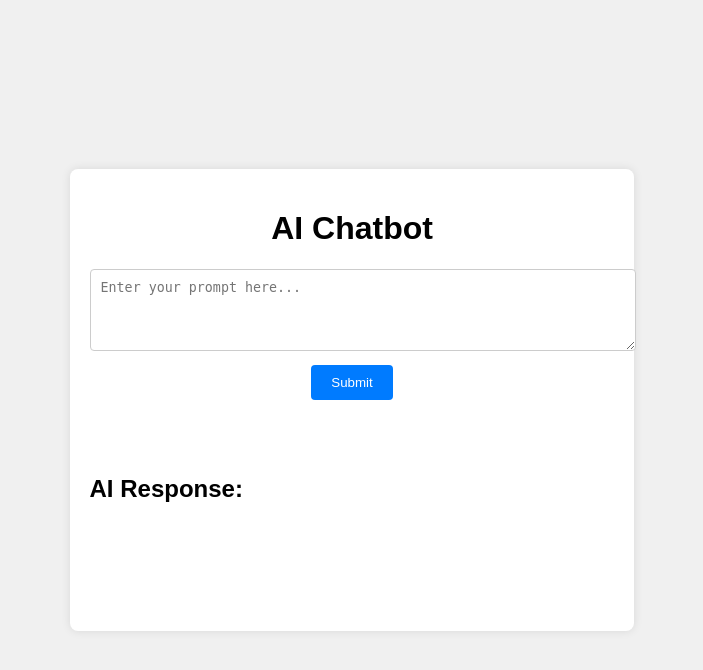
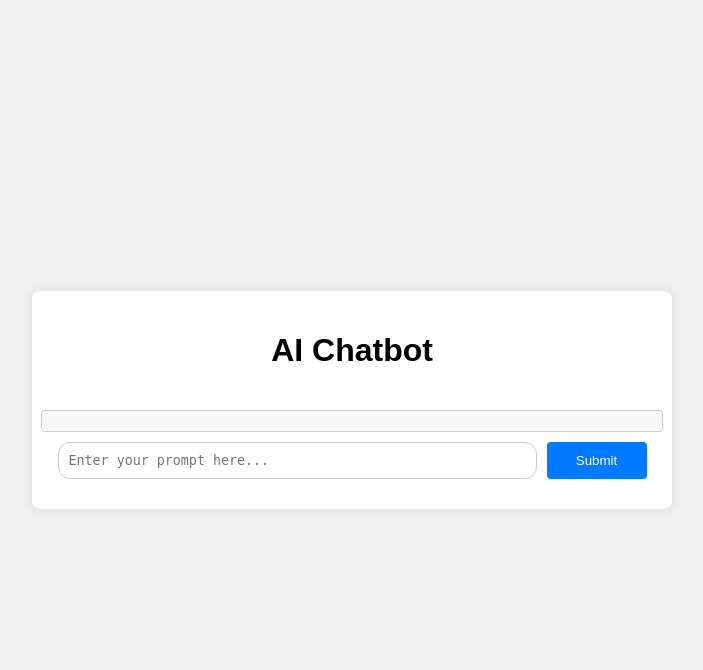
Before and after one commit to D3CL4NZ/LiveDocMD, a Flask app: page / in a window 1280 px wide. Shown: the top 670 px of the page, without its empty margins (288-991 px from the left). Run offline with Flask 2, Linux system fonts and the light colour scheme.

Commit message:
Created Web UI
Co-authored-by: Kc <krigor17@users.noreply.github.com>
Co-authored-by: Cooperwad <Cooperwad@users.noreply.github.com>

```diff
--- a/src/static/styles.css
+++ b/src/static/styles.css
@@ -9,19 +9,31 @@ body {
 }
 
 .container {
-    text-align: center;
+    display: flex;
+    flex-direction: column;
+    align-items: center;
     background: white;
     padding: 20px;
     border-radius: 8px;
     box-shadow: 0 0 10px rgba(0, 0, 0, 0.1);
+    width: 80%;
+    max-width: 600px;
+}
+
+.form-group {
+    display: flex;
+    width: 100%;
+    margin-top: 10px;
+    margin-bottom: 10px;
 }
 
 textarea {
+    flex: 1;
+    padding: 10px;
+    border-radius: 12px;
+    border: 1px solid #ccc;
+    resize: none;
     width: 100%;
-    padding: 10px;
-    margin-bottom: 10px;
-    border-radius: 4px;
-    border: 1px solid #ccc;
 }
 
 button {
@@ -31,6 +43,8 @@ button {
     background-color: #007BFF;
     color: white;
     cursor: pointer;
+    margin-left: 10px;
+    width: 100px; /* Set a fixed width for the button */
 }
 
 button:hover {
@@ -40,5 +54,15 @@ button:hover {
 #response-box {
     margin-top: 20px;
     text-align: left;
+    max-height: 300px;
+    overflow-y: auto;
+    border: 1px solid #ccc;
+    padding: 10px;
+    border-radius: 4px;
+    background-color: #f9f9f9;
+    width: 100%;
+}
+
+.response-content {
     white-space: pre-wrap; /* Preserve whitespace and line breaks */
 }
--- a/src/templates/index.html
+++ b/src/templates/index.html
@@ -9,16 +9,22 @@
 <body>
     <div class="container">
         <h1>AI Chatbot</h1>
+        <div id="response-box">
+            <div id="response" class="response-content"></div>
+        </div>
         <form id="prompt-form">
-            <textarea id="prompt" name="prompt" rows="4" cols="50" placeholder="Enter your prompt here..."></textarea>
-            <button type="submit">Submit</button>
+            <div class="form-group">
+                <textarea id="prompt" name="prompt" rows="1" cols="55" placeholder="Enter your prompt here..."></textarea>
+                <button type="submit">Submit</button>
+            </div>
         </form>
-        <div id="response-box">
-            <h2>AI Response:</h2>
-            <p id="response"></p>
-        </div>
     </div>
     <script>
+        window.setInterval(function() {
+            var elem = document.getElementById('response-box');
+            elem.scrollTop = elem.scrollHeight;
+        }, 500);
+
         document.getElementById('prompt-form').addEventListener('submit', async function(event) {
             event.preventDefault();
             const prompt = document.getElementById('prompt').value;
@@ -41,6 +47,7 @@
                 const { done, value } = await reader.read();
                 if (done) break;
                 responseBox.textContent += decoder.decode(value);
+                responseBox.scrollTop = responseBox.scrollHeight; // Scroll to the bottom
             }
         });
     </script>
```
